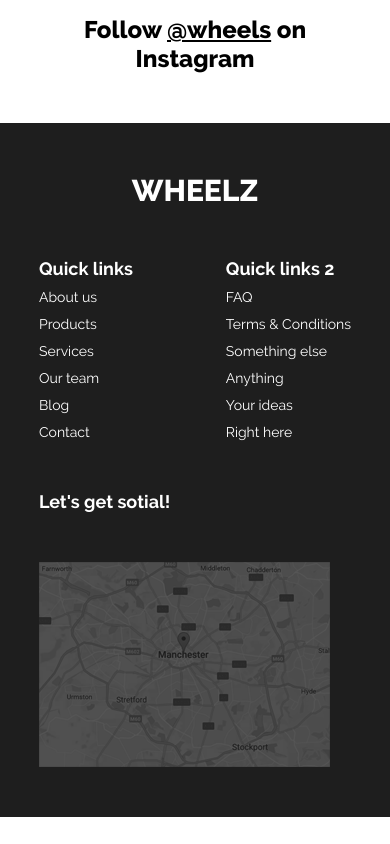
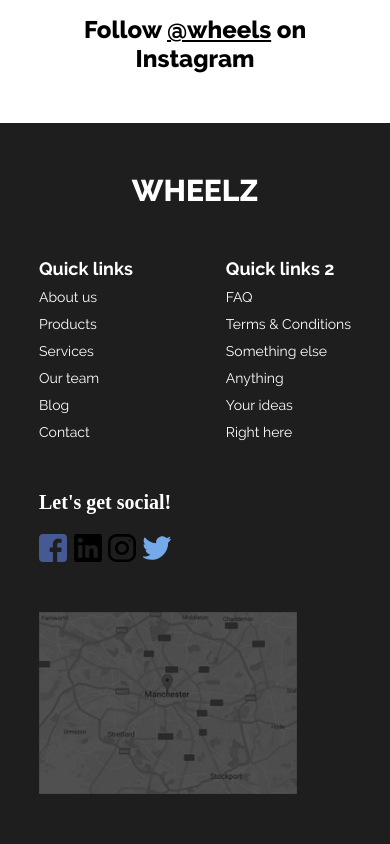
Before and after one commit to dizdostuk/wheels-landing, a website: page src/index.html in a window 390 px wide. Shown: the part 6329-7173 px from the top of the page. Before the commit the page ends 7146 px from the top, so only its background shows below. Drawn offline with Linux system fonts and the light colour scheme.

Commit message:
Styled socials and added some adaptive styles

```diff
--- a/src/index.html
+++ b/src/index.html
@@ -186,14 +186,16 @@
           <li><a href="#blog">Your ideas</a></li>
           <li><a href="#contact">Right here</a></li>
         </ul>
-        <ul class="link__list">
-          <li class="link__header">Let's get sotial!</li>
-          <li><a href="#about" class="fb"></a></li>
-          <li><a href="#about" class="linkedin"></a></li>
-          <li><a href="#about" class="inst"></a></li>
-          <li><a href="#about" class="twitter"></a></li>
-        </ul>
-        <img src="./img/@2x/maps.png" alt="Maps of Manchester" class="map">
+        <div class="link__list">
+          <h4 class="link__header">Let's get social!</h4>
+          <ul>
+            <li><a href="#" class="fb"></a></li>
+            <li><a href="#" class="linkedin"></a></li>
+            <li><a href="#" class="inst"></a></li>
+            <li><a href="#" class="twitter"></a></li>
+          </ul>
+        </div>
+        <img src="./img/@2x/maps.png" alt="Maps of Manchester" class="link__map">
       </div>
     </div>
   </footer>
--- a/src/sass/blocks/about.scss
+++ b/src/sass/blocks/about.scss
@@ -27,3 +27,18 @@
     padding: 0 10%;
   }
 }
+
+@media screen and (max-device-width: 568px) {
+  .about {
+    margin-top: 40px;
+    &__title {
+      font-size: 22px;
+    }
+    &__intro {
+      font-size: 14px;
+    }
+    &__info {
+      font-size: 12px;
+    }
+  }
+}
--- a/src/sass/blocks/footer.scss
+++ b/src/sass/blocks/footer.scss
@@ -37,6 +37,9 @@
       color: #fff;
       font-family: 'RalRegular', sans-serif;
       font-size: 18px;
+      &:hover {
+        text-decoration: underline;
+      }
     }
     &:first-child {
       font-family: 'RalBold', sans-serif;
@@ -45,7 +48,40 @@
   }
 }
 
-@media screen and (max-width: 600px) {
+.link__list:nth-child(3) {
+  ul {
+    margin: 0;
+    padding: 0;
+    list-style: none;
+    margin-top: 20px;
+
+    width: 100%;
+    display: flex;
+    justify-content: space-between;
+  }
+}
+
+.fb, .linkedin,
+.inst, .twitter {
+  display: block;
+  width: 28px;
+  height: 28px;
+  background-size: 28px !important;
+}
+.fb {
+  background: url("../../img/icons/facebook.svg") no-repeat;
+}
+.linkedin {
+  background: url("../../img/icons/linkedin.svg") no-repeat;
+}
+.inst {
+  background: url("../../img/icons/instagram.svg") no-repeat;
+}
+.twitter {
+  background: url("../../img/icons/twitter.svg") no-repeat;
+}
+
+@media screen and (max-width: 568px) {
   .link__list {
     li {
       font-size: 14px;
@@ -56,5 +92,9 @@
   }
   .link__list:nth-child(3) {
     margin-top: 40px;
+    margin-bottom: 40px;
+  }
+  .link__map {
+    width: 258px;
   }
 }
```
Also changed, not shown: src/css/blocks/about.css, src/css/blocks/footer.css, src/css/main.css, src/img/icons/facebook.svg (added), src/img/icons/instagram.svg (added), src/img/icons/linkedin.svg (added), src/img/icons/twitter.svg (added).
